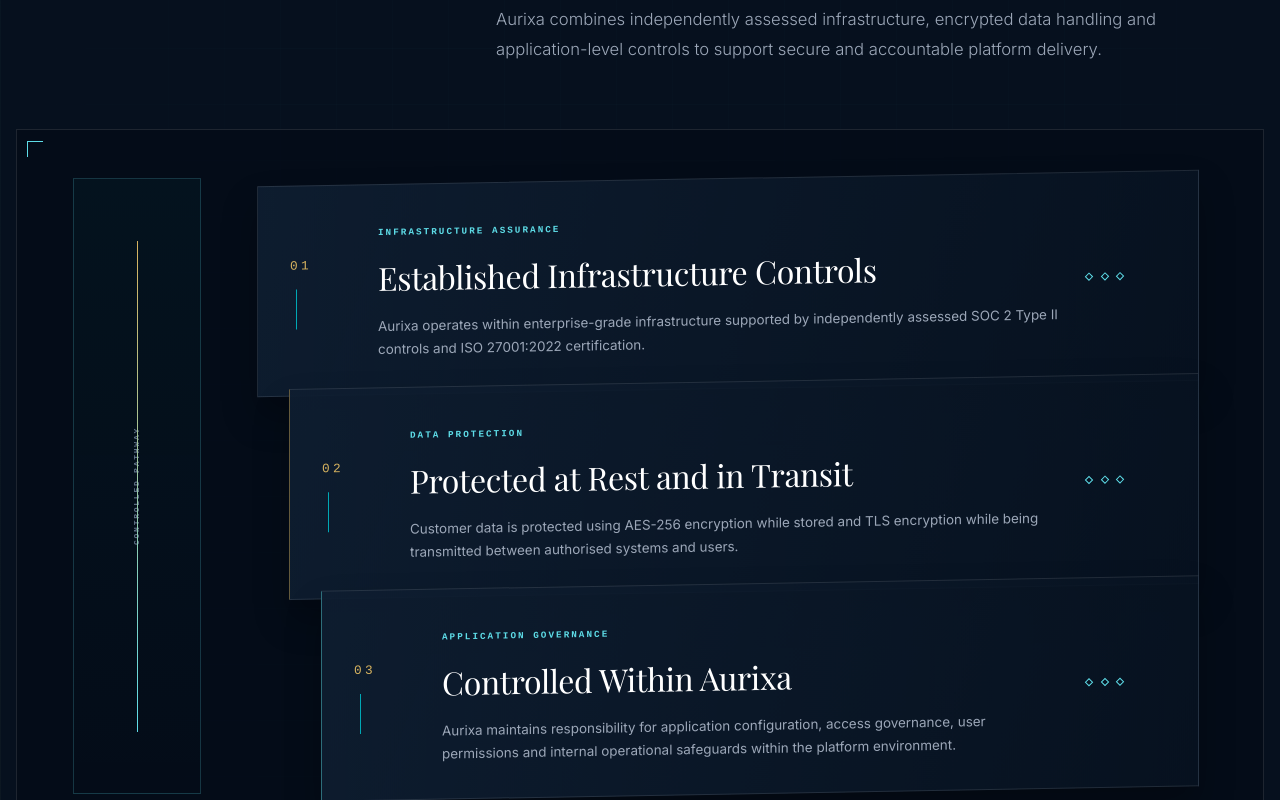
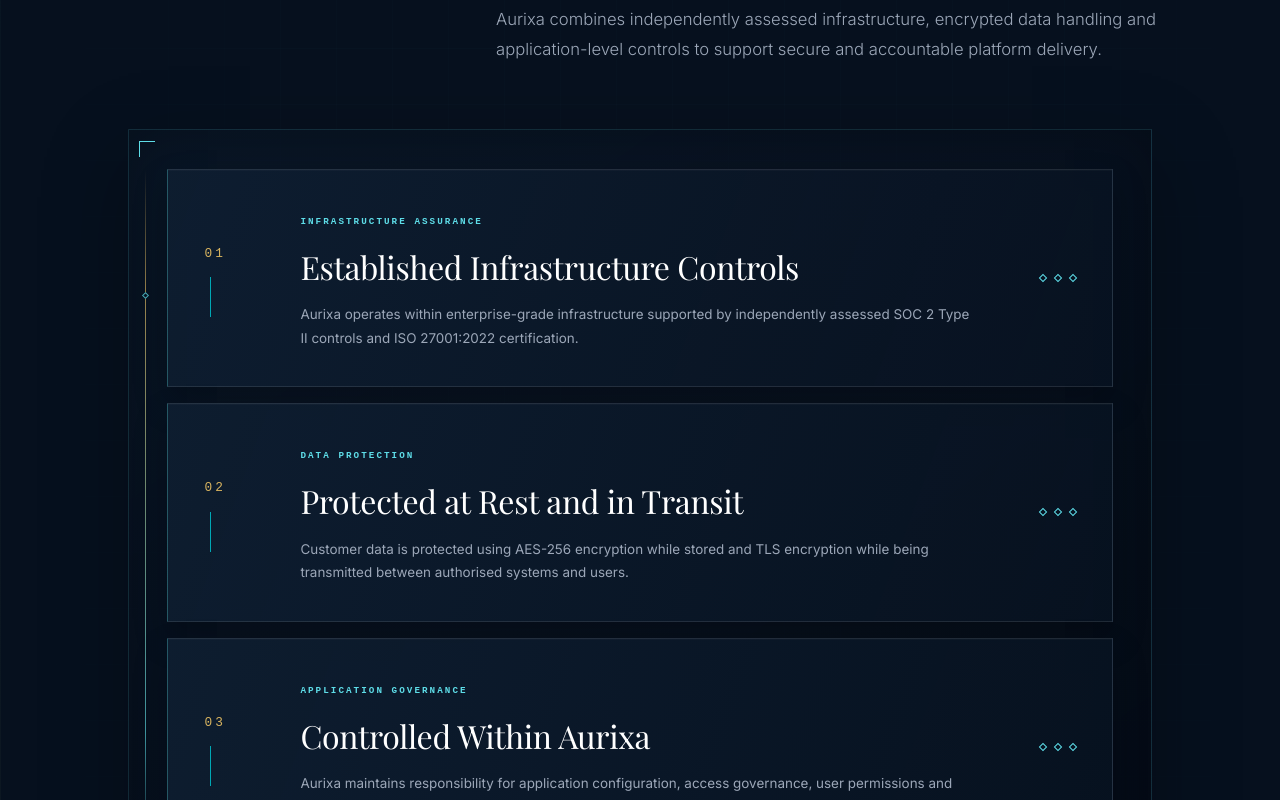
Before and after one commit to lavan96/aurixa-systems, a React (Vite) app: page /compliance in a window 1280 px wide. Shown: the part 2140-2940 px from the top of the page. Built offline with nearby package versions, Linux system fonts and the light colour scheme; no server answers; a web font is replaced by a local one.

Commit message:
Fix compliance protection card layout

```diff
--- a/src/index.css
+++ b/src/index.css
@@ -83,20 +83,18 @@
   .framework-layer h3 { margin-top:1rem; font-size:1.45rem; font-weight:300; }
   .framework-layer p { margin-top:.75rem; color:#9ca7b8; font-size:.79rem; font-weight:300; line-height:1.75; }
 
-  .protection-visual { position:relative; padding:3rem 4rem 3rem 15rem; border:1px solid rgba(255,255,255,.1); background:rgba(4,11,22,.7); perspective:1000px; }
-  .protection-field { position:absolute; left:3.5rem; top:3rem; bottom:3rem; width:8rem; border:1px solid rgba(94,221,232,.2); background:linear-gradient(rgba(0,168,181,.04),transparent); }
-  .protection-field span { position:absolute; left:50%; top:50%; color:#63758b; font:600 .5rem/1 ui-monospace,monospace; letter-spacing:.22em; white-space:nowrap; transform:translate(-50%,-50%) rotate(-90deg); }
-  .protection-field i { position:absolute; left:50%; top:10%; bottom:10%; width:1px; background:linear-gradient(#d7b35f,#5edde8); }
-  .protection-plane { position:relative; display:grid; grid-template-columns:4rem 1fr 5rem; gap:1.5rem; align-items:center; min-height:180px; padding:2rem; border:1px solid rgba(255,255,255,.1); background:linear-gradient(110deg,rgba(14,29,48,.95),rgba(7,18,32,.88)); box-shadow:0 20px 35px rgba(0,0,0,.26); transform:skewY(-1deg); }
-  .protection-plane+ .protection-plane { margin-top:-.5rem; }
-  .protection-plane--2 { margin-left:2rem; border-left-color:rgba(215,179,95,.45); }
-  .protection-plane--3 { margin-left:4rem; border-left-color:rgba(94,221,232,.45); }
+  .protection-visual { position:relative; width:min(100%,64rem); margin-inline:auto; padding:clamp(1.25rem,3vw,2.5rem); border:1px solid rgba(94,221,232,.14); background:linear-gradient(145deg,rgba(9,22,39,.82),rgba(4,11,22,.92)); box-shadow:0 28px 80px rgba(0,0,0,.28),inset 0 0 55px rgba(0,0,0,.26); }
+  .protection-field { position:absolute; left:clamp(.65rem,1.4vw,1rem); top:2.5rem; bottom:2.5rem; width:1px; background:linear-gradient(transparent,rgba(215,179,95,.7) 18%,rgba(94,221,232,.65) 82%,transparent); }
+  .protection-field span { position:absolute; width:1px; height:1px; overflow:hidden; clip-path:inset(50%); }
+  .protection-field i { position:absolute; left:-2px; top:18%; width:5px; height:5px; border:1px solid rgba(94,221,232,.75); background:#071322; transform:rotate(45deg); }
+  .protection-plane { position:relative; display:grid; grid-template-columns:4rem minmax(0,1fr) 3.5rem; gap:clamp(1rem,2.5vw,2rem); align-items:center; width:100%; min-height:170px; padding:clamp(1.5rem,3vw,2.25rem); border:1px solid rgba(255,255,255,.1); border-left-color:rgba(94,221,232,.34); background:linear-gradient(110deg,rgba(14,29,48,.96),rgba(7,18,32,.9)); box-shadow:0 16px 32px rgba(0,0,0,.22),inset 0 1px rgba(255,255,255,.025); }
+  .protection-plane+ .protection-plane { margin-top:1rem; }
   .protection-plane__index span { color:#d7b35f; font:500 .8rem/1 ui-monospace,monospace; letter-spacing:.25em; }
   .protection-plane__index i { display:block; width:1px; height:2.5rem; margin:.8rem 0 0 .35rem; background:#00a8b5; }
   .protection-plane small,.diligence-stage small,.governance-instrument small { color:#5edde8; font:700 .58rem/1.6 ui-monospace,monospace; letter-spacing:.22em; text-transform:uppercase; }
   .protection-plane h3 { margin-top:.6rem; font-size:clamp(1.45rem,2.5vw,2rem); font-weight:300; }
-  .protection-plane p { max-width:45rem; margin-top:.7rem; color:#9ca7b8; font-size:.84rem; line-height:1.75; }
-  .protection-plane__nodes { display:flex; gap:.6rem; }
+  .protection-plane p { max-width:42rem; margin-top:.7rem; color:#9ca7b8; font-size:.84rem; line-height:1.75; }
+  .protection-plane__nodes { display:flex; justify-content:flex-end; gap:.55rem; }
   .protection-plane__nodes i { width:6px; height:6px; border:1px solid #5edde8; transform:rotate(45deg); }
 
   .diligence-flow { position:relative; isolation:isolate; overflow:hidden; padding:2.75rem 0 0; border:1px solid rgba(94,221,232,.16); background:radial-gradient(ellipse at 50% 18%,rgba(0,168,181,.1),transparent 38%),linear-gradient(135deg,rgba(10,25,44,.94),rgba(4,11,22,.98)); box-shadow:0 28px 80px rgba(0,0,0,.28),inset 0 0 55px rgba(0,0,0,.28); }
@@ -168,7 +166,7 @@
 @media (min-width:1280px){.compliance-hero__grid{grid-template-columns:minmax(0,1.3fr) minmax(29rem,.9fr);column-gap:4.5rem}}
 @media (max-width:1023px){
   .compliance-hero{min-height:auto}.compliance-hero__copy{max-width:46rem}.compliance-hero__visual{width:min(100%,39rem);justify-self:center}.compliance-story-rail{display:none}.framework-visual{min-height:760px}.framework-layer{width:43%}.framework-layer--1,.framework-layer--3{left:3%}.framework-layer--2,.framework-layer--4{right:3%}
-  .protection-visual{padding:3rem}.protection-field{display:none}.protection-plane--2{margin-left:1.5rem}.protection-plane--3{margin-left:3rem}
+  .protection-visual{padding:2rem}.protection-field{left:.75rem}
   .diligence-stage{padding-inline:1.15rem}.diligence-stage small{letter-spacing:.16em}
   .governance-visual{grid-template-columns:1fr 5rem 1fr}.governance-instrument{padding:3rem 2rem}
   .responsibility-visual{grid-template-columns:1fr 4rem 1fr;padding:1.5rem}.responsibility-side{padding:1rem}
@@ -179,14 +177,14 @@
 @media (max-width:767px){
   .compliance-section{padding:5.5rem 0}.compliance-section-header{margin-bottom:3rem}.compliance-section-header--right{margin-left:0}.compliance-section-header--right .compliance-eyebrow{justify-content:flex-start}.compliance-hero{padding-top:7.5rem}.compliance-hero__grid{gap:2rem}.compliance-hero__visual{margin-top:0}
   .framework-visual{min-height:auto;padding:2.5rem 1.25rem}.framework-rail{left:1.75rem;top:3rem;bottom:3rem}.framework-core{position:relative;left:auto;top:auto;transform:none;width:auto;margin:0 0 1rem 2rem}.framework-layer{position:relative;left:auto!important;right:auto!important;top:auto!important;bottom:auto!important;width:auto;min-height:auto;margin:0 0 .75rem 2rem;padding:1.3rem}.framework-layer::after{display:none}
-  .protection-visual{padding:1.25rem}.protection-plane{grid-template-columns:2.5rem 1fr;gap:.75rem;min-height:auto;padding:1.5rem 1rem;transform:none}.protection-plane--2,.protection-plane--3{margin:.75rem 0 0}.protection-plane__nodes{display:none}
+  .protection-visual{padding:1.25rem}.protection-field{display:none}.protection-plane{grid-template-columns:2.5rem minmax(0,1fr);gap:1rem;min-height:auto;padding:1.5rem}.protection-plane+ .protection-plane{margin-top:.75rem}.protection-plane__nodes{display:none}
   .diligence-flow{padding:1.5rem 0}.diligence-grid{background-size:28px 28px}.diligence-stages{display:block}.diligence-rail{left:2.65rem;right:auto;top:2.65rem;bottom:2.65rem;width:2rem;height:auto}.diligence-rail__line{inset:0 auto 0 1rem;width:1px;height:auto;background:linear-gradient(#00a8b5,rgba(94,221,232,.58) 72%,#d7b35f)}.diligence-rail__line::after{top:auto;right:-3px;bottom:-1px;transform:rotate(135deg)}.diligence-signal{left:.78rem;top:0;animation-name:diligence-signal-mobile}.diligence-stage{grid-template-columns:3rem minmax(0,1fr);grid-template-rows:auto;gap:1rem;padding:1.15rem 1.25rem;border-right:0;border-bottom:1px solid rgba(255,255,255,.075)}.diligence-stage:last-child{border-bottom:0}.diligence-checkpoint{align-self:start;justify-self:center}.diligence-stage__content{min-height:170px}.diligence-stage h3{font-size:1.85rem}.diligence-stage p{max-width:34rem}.diligence-detail{max-width:16rem}
   .governance-visual{display:block;min-height:0}.governance-boundary{height:5rem;border-inline:0;border-bottom:1px solid rgba(255,255,255,.08)}.governance-boundary::before{left:8%;right:8%;top:50%;bottom:auto;width:auto;height:1px}.governance-boundary i{display:none}.governance-instrument{padding:2.5rem 1.5rem;margin:0}.governance-instrument--terms{border-top:1px solid rgba(255,255,255,.08)}.compliance-legal-link{margin-top:2rem}
   .responsibility-visual{display:block;padding:1.25rem}.responsibility-boundary{height:4rem}.responsibility-boundary i{left:0;right:0;top:50%;bottom:auto;width:auto;height:1px}.responsibility-side{padding:1.5rem .5rem}.responsibility-side--2{border-top:1px solid rgba(255,255,255,.08)}
   .compliance-cta{min-height:480px;padding:4rem 1.25rem}.convergence{opacity:.55}
 }
 @keyframes diligence-signal-mobile { 0%{top:0;opacity:0}6%{top:7%;opacity:1}17%{top:7%}27%{top:32%}39%{top:32%}49%{top:57%}61%{top:57%}71%{top:82%}88%{top:82%;opacity:1}94%,100%{top:96%;opacity:0} }
-@media (max-width:389px){.compliance-container{width:min(100% - 1.25rem,80rem)}.compliance-hero h1{font-size:2.25rem}.compliance-hero__copy>p{font-size:.95rem}.compliance-eyebrow{font-size:.55rem;letter-spacing:.2em}.compliance-section-header h2{font-size:2.1rem}.framework-visual,.diligence-flow,.protection-visual{margin-inline:0}.diligence-rail{left:2rem}.diligence-stage{grid-template-columns:2.5rem minmax(0,1fr);gap:.7rem;padding-inline:.65rem}.responsibility-side li{grid-template-columns:1.4rem .9rem 1fr;gap:.5rem;font-size:.82rem}.compliance-cta__content h2{font-size:2.25rem}}
+@media (max-width:389px){.compliance-container{width:min(100% - 1.25rem,80rem)}.compliance-hero h1{font-size:2.25rem}.compliance-hero__copy>p{font-size:.95rem}.compliance-eyebrow{font-size:.55rem;letter-spacing:.2em}.compliance-section-header h2{font-size:2.1rem}.framework-visual,.diligence-flow,.protection-visual{margin-inline:0}.protection-visual{padding:.75rem}.protection-plane{grid-template-columns:2rem minmax(0,1fr);gap:.75rem;padding:1.25rem 1rem}.protection-plane h3{font-size:1.35rem}.diligence-rail{left:2rem}.diligence-stage{grid-template-columns:2.5rem minmax(0,1fr);gap:.7rem;padding-inline:.65rem}.responsibility-side li{grid-template-columns:1.4rem .9rem 1fr;gap:.5rem;font-size:.82rem}.compliance-cta__content h2{font-size:2.25rem}}
 @media (prefers-reduced-motion:reduce){.compliance-traveller,.convergence span,.diligence-signal,.diligence-checkpoint,.diligence-detail span,.diligence-detail i{animation:none}.compliance-traveller,.diligence-signal{display:none}.compliance-page *{scroll-behavior:auto!important}.compliance-page a{transition:none!important}}
 
 /* Legal documents: a quieter extension of the platform and compliance system. */
--- a/src/pages/Compliance.tsx
+++ b/src/pages/Compliance.tsx
@@ -12,9 +12,9 @@
 ] as const;
 
 const protectionLayers = [
-  ["01", "Infrastructure assurance", "Established Infrastructure Controls", "Aurixa operates within enterprise-grade infrastructure supported by independently assessed SOC 2 Type II controls and ISO 27001:2022 certification."],
-  ["02", "Data protection", "Protected at Rest and in Transit", "Customer data is protected using AES-256 encryption while stored and TLS encryption while being transmitted between authorised systems and users."],
-  ["03", "Application governance", "Controlled Within Aurixa", "Aurixa maintains responsibility for application configuration, access governance, user permissions and internal operational safeguards within the platform environment."],
+  ["01", "Infrastructure Assurance", "Established Infrastructure Controls", "Aurixa operates within enterprise-grade infrastructure supported by independently assessed SOC 2 Type II controls and ISO 27001:2022 certification."],
+  ["02", "Data Protection", "Protected at Rest and in Transit", "Customer data is protected using AES-256 encryption while stored and TLS encryption while being transmitted between authorised systems and users."],
+  ["03", "Application Governance", "Controlled Within Aurixa", "Aurixa maintains responsibility for application configuration, access governance, user permissions and internal operational safeguards within the platform environment."],
 ] as const;
 
 const diligenceStages = [
@@ -61,7 +61,7 @@
 function SecurityArchitectureVisual() {
   return <motion.div {...reveal} className="protection-visual">
     <Corners /><div className="protection-field" aria-hidden="true"><span>CONTROLLED PATHWAY</span><i /></div>
-    {protectionLayers.map(([number, label, title, description], index) => <article key={number} className={`protection-plane protection-plane--${index + 1}`}>
+    {protectionLayers.map(([number, label, title, description]) => <article key={number} className="protection-plane">
       <div className="protection-plane__index"><span>{number}</span><i aria-hidden="true" /></div>
       <div><small>{label}</small><h3>{title}</h3><p>{description}</p></div>
       <div className="protection-plane__nodes" aria-hidden="true"><i /><i /><i /></div>
```
